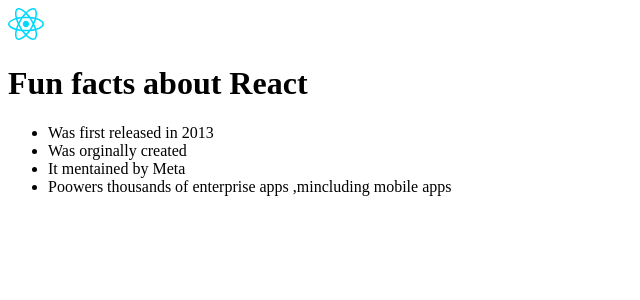
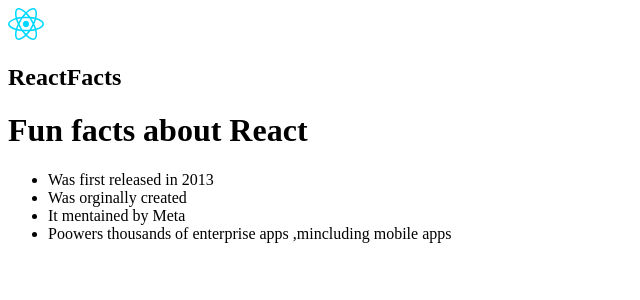
Before and after one commit to didier-bazayesu/react-phase2-understanding-, a React (Vite) app in the folder Scrimba-project-part1/: page / in a window 1280 px wide. Shown: the top 300 px of the page, without its empty margins (0-640 px from the left). Built offline with nearby package versions, Linux system fonts and the light colour scheme.

Commit message:
feat:navigation bar

```diff
--- a/Scrimba-project-part1/src/components/Navbar.jsx
+++ b/Scrimba-project-part1/src/components/Navbar.jsx
@@ -4,8 +4,12 @@
 export default function
 () {
   return (
-    <div>
-        <img src={image} alt="" />
+    <div className='handle-react-logo'>
+      <div className='handle-padding'>
+          <img src={image} alt="" />
+          <h2>ReactFacts</h2>
+
+      </div>
 
     </div>
   )
```
